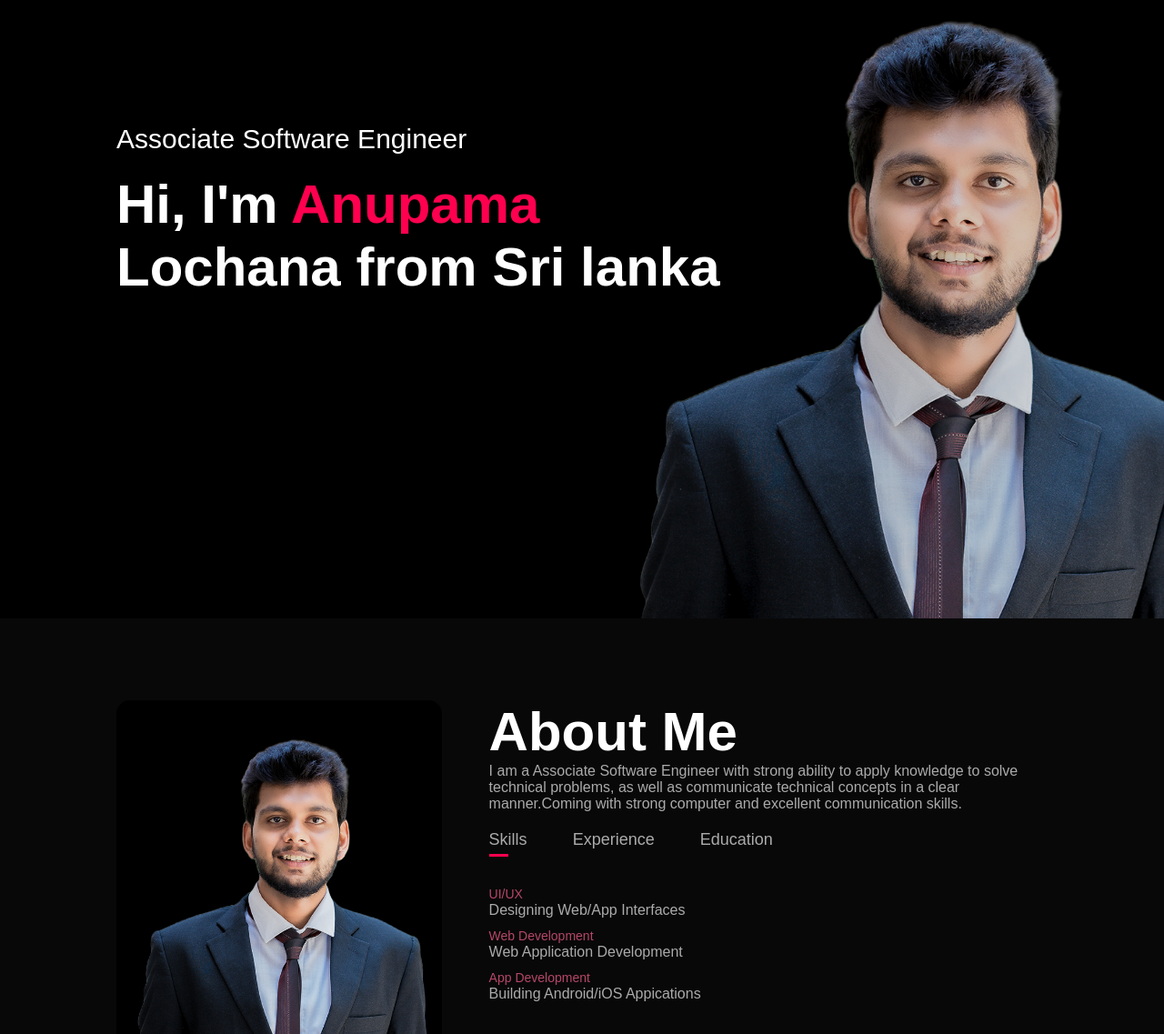
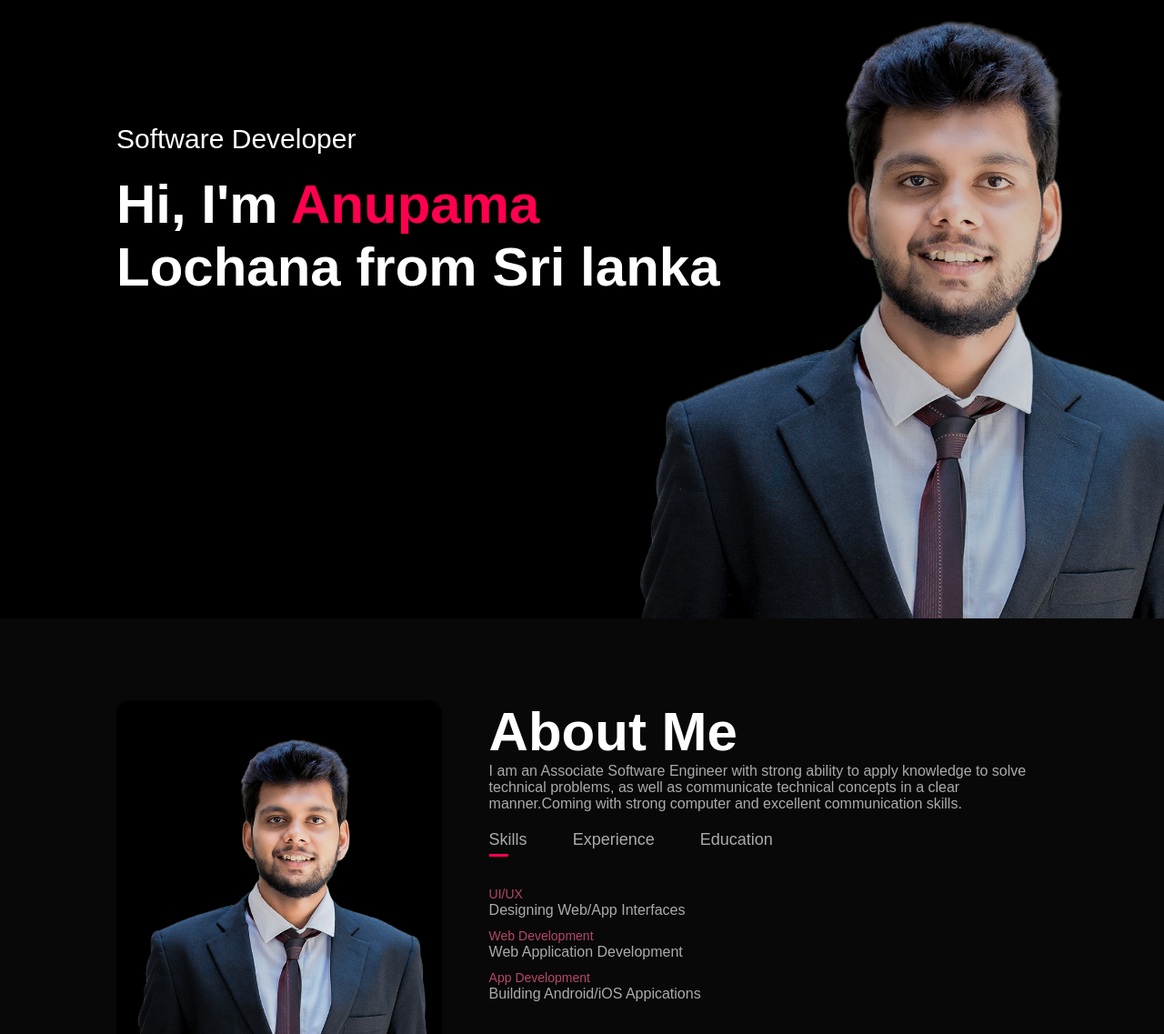
Before and after one commit to lochanarathnayaka/blog, a plain HTML site: page index.html in a window 1280 px wide. Shown: the part 120-1257 px from the top of the page at 91% size. Drawn offline with Linux system fonts and the light colour scheme.

Commit message:
Add files via upload

```diff
--- a/index.html
+++ b/index.html
@@ -24,7 +24,7 @@
             <i class="fa-solid fa-bars" onclick="openmenu()"></i>
         </nav>
         <div class="header-text">
-            <p>Associate Software Engineer</p>
+            <p>Software Developer</p>
             <h1>Hi, I'm <span>Anupama</span> <br> Lochana from Sri lanka</h1>
         </div>
     </div>
@@ -40,7 +40,7 @@
             </div>
             <div class="about-col-2">
                 <h1 class="sub-title">About Me</h1>
-                <p>I am a Associate Software Engineer with strong ability to apply knowledge to solve technical problems,
+                <p>I am an Associate Software Engineer with strong ability to apply knowledge to solve technical problems,
                    as well as communicate technical concepts in a clear manner.Coming with strong computer and excellent communication skills.</p>
 
                    <div class="tab-titles">
@@ -154,7 +154,7 @@
             <div class="contact-left">
                 <h1 class="sub-title">Contact Me</h1>
                 <p><i class="fa-solid fa-paper-plane"></i> anupamalochana@gmail.com</p>
-                <p><i class="fa-solid fa-square-phone"></i>+94751607545</p>
+                <p><i class="fa-solid fa-square-phone"></i> +94751607545</p>
                 <div class="social-icons">
                     <a href="https://www.facebook.com/anupama.lochana"><i class="fa-brands fa-facebook"></i></a>
                     <a href="https://www.instagram.com/anupama_lochana/"><i class="fa-brands fa-instagram"></i></a>
```
